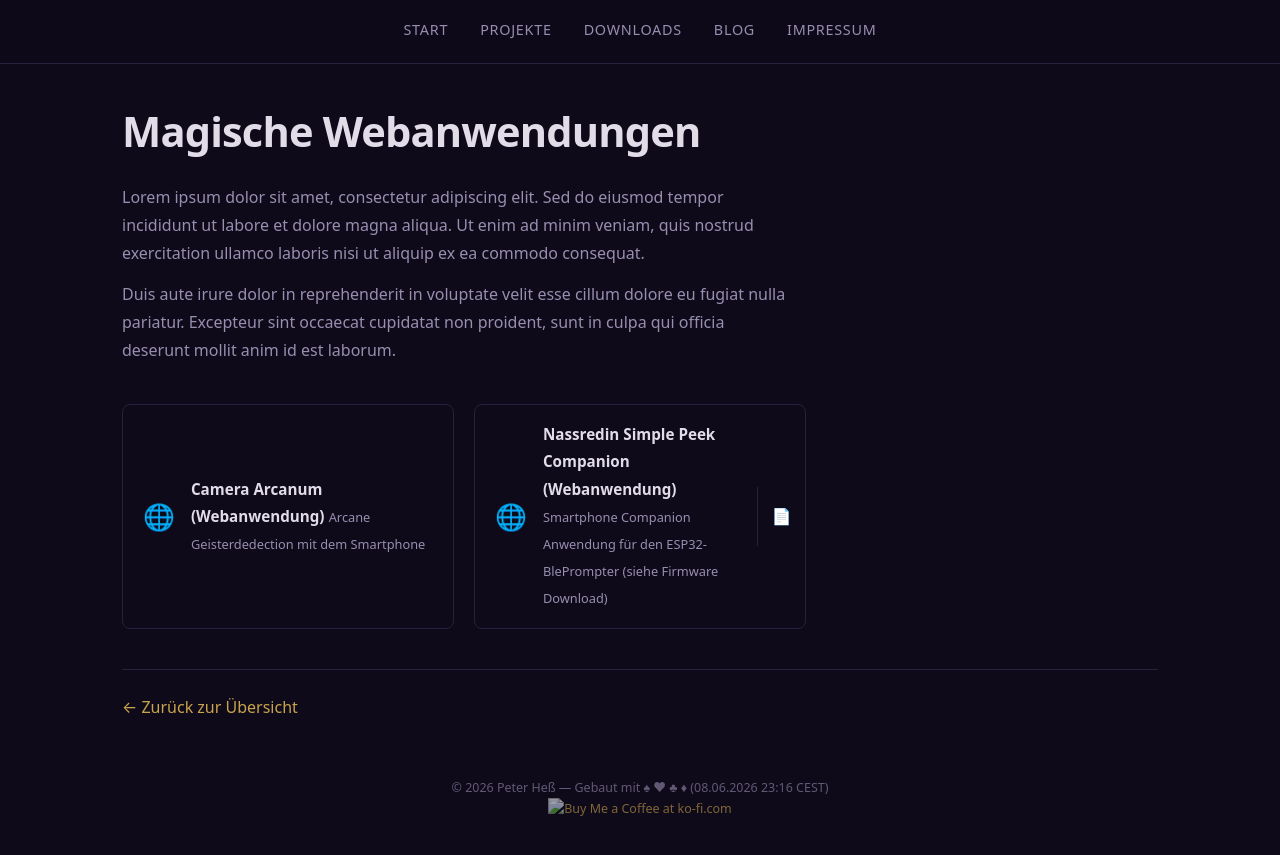
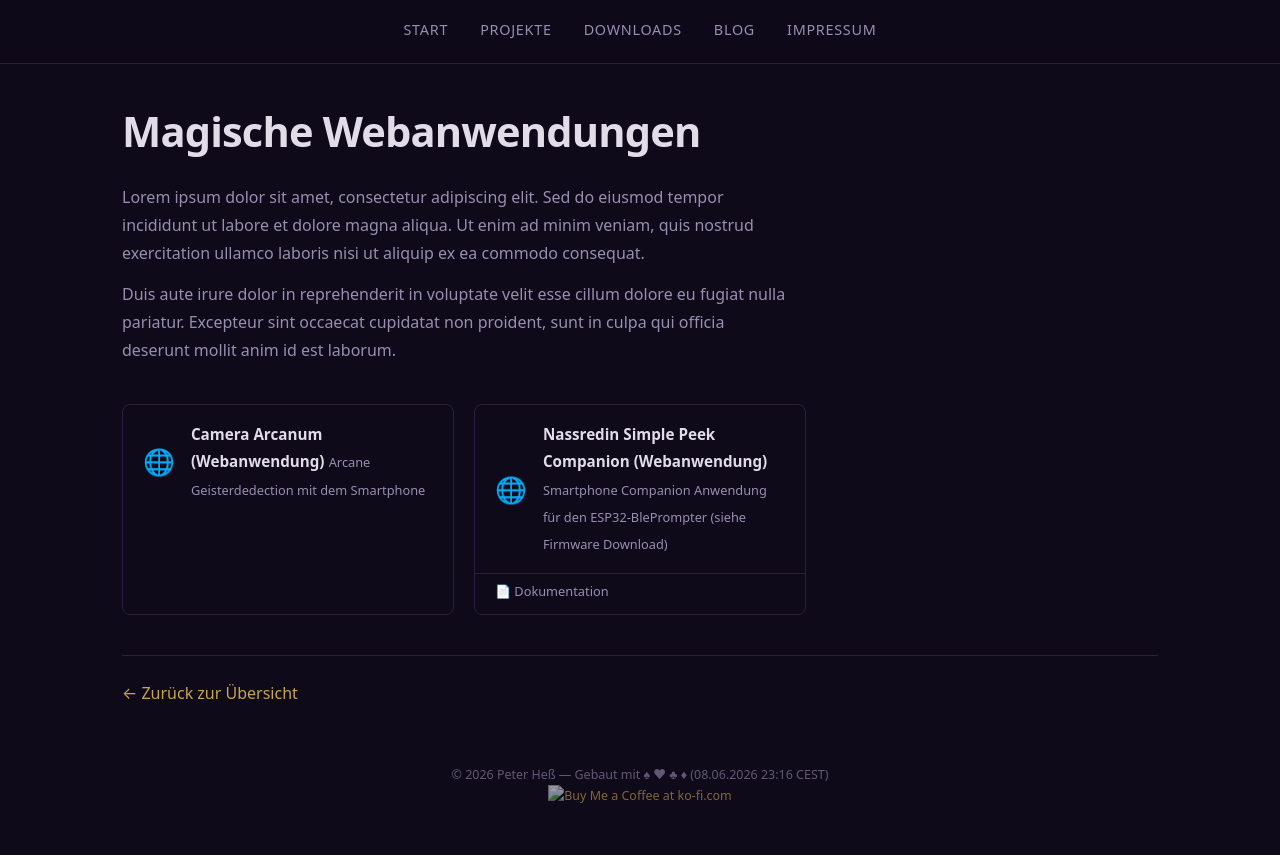
Before and after one commit to hesspet/Zauberhaft, a Jekyll site: the page built from downloads/webapps.md, in a window 1280 px wide. Shown: the top 855 px of the page. Built offline with Jekyll 4.4.1, drawn with Linux system fonts in a browser that asks for light colours.

Commit message:
Dokumentationslinks eingebaut

```diff
--- a/assets/css/main.scss
+++ b/assets/css/main.scss
@@ -337,7 +337,7 @@ section {
     margin-top: 0.75rem;
 }
 .dl-item {
-    display: flex; align-items: center;
+    display: flex; flex-direction: column;
     padding: 0;
     background: var(--bg);
     border: 1px solid var(--border);
@@ -350,7 +350,6 @@ section {
 .dl-main-link {
     display: flex; align-items: center; gap: 1rem;
     padding: 1rem 1.25rem;
-    flex: 1;
     min-width: 0;
     color: inherit;
     text-decoration: none;
@@ -358,18 +357,16 @@ section {
 .dl-main-link:hover { color: inherit; }
 
 .dl-doclink {
-    display: flex; align-items: center; justify-content: center;
-    padding: 1rem 0.85rem;
-    flex-shrink: 0;
-    font-size: 1rem;
+    display: flex; align-items: center; gap: 0.4rem;
+    padding: 0.45rem 1.25rem 0.7rem;
+    font-size: 0.8rem;
     color: var(--text-muted);
-    border-left: 1px solid var(--border);
-    transition: color 0.2s, background 0.2s;
+    border-top: 1px solid var(--border);
+    transition: color 0.2s;
     text-decoration: none;
 }
 .dl-doclink:hover {
     color: var(--accent);
-    background: var(--bg-card-hover);
 }
 .dl-icon {
     font-size: 1.6rem;
--- a/downloads/webapps.md
+++ b/downloads/webapps.md
@@ -34,8 +34,8 @@ chapter: Magische Webanwendungen
                         </span>
                     </a>
                     {% if dl.doclink %}
-                    <a class="dl-doclink" href="{{ dl.doclink | relative_url }}" title="Erweitere Dokumentation">
-                        &#x1F4C4;
+                    <a class="dl-doclink" href="{{ dl.doclink | relative_url }}">
+                        &#x1F4C4; Dokumentation
                     </a>
                     {% endif %}
                 </div>
```
Also changed, not shown: _includes/downloads.html (+4 -4 lines), downloads/texte.md (+2 -2 lines).
